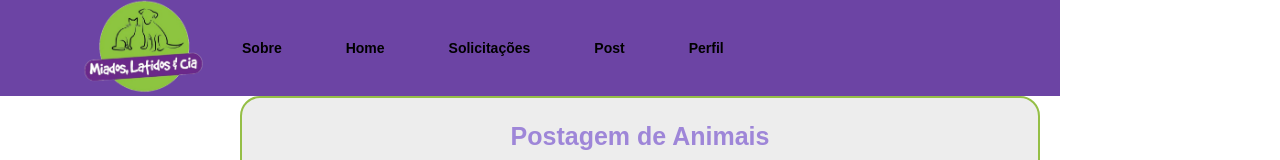
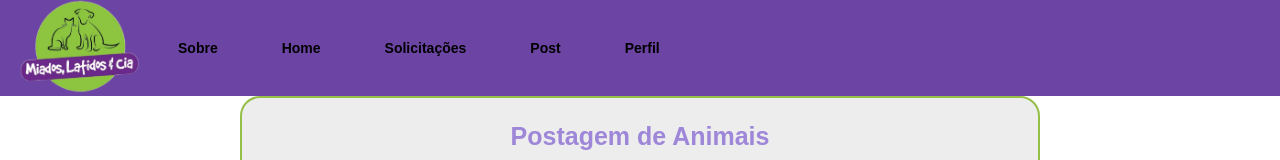
Before and after one commit to brunogmadeira/projeto-integrador-web, a Next.js app in the folder front-end/: page /post-ong in a window 1280 px wide. Shown: the top 160 px of the page. Built offline with nearby package versions, Linux system fonts and the light colour scheme.

Commit message:
chore: extensão do menu na horizontal

```diff
--- a/front-end/src/components/header/header-navigation.tsx
+++ b/front-end/src/components/header/header-navigation.tsx
@@ -38,8 +38,10 @@ export function HeaderNavigation() {
   };
 
   return (
-    <NavigationMenu className="flex items-center h-24 bg-[#6C44A4] w-full -mx-29">
-      <div className="flex items-center justify-between w-full px-20 pr-80">
+    <div className="w-full bg-[#6C44A4]">
+      <NavigationMenu className="flex items-center h-24 w-full">
+        <div className="flex items-center justify-center w-full">
+          <div className="flex items-center">
             <Image
               src="/assets/images/header/logo-login.png"
               alt="Logo"
@@ -47,7 +49,6 @@ export function HeaderNavigation() {
               height={130}
               layout="intrinsic"
               className="mr-4"
-          style={{ marginBottom: '0rem' }}
             />
             <NavigationMenuList className="flex space-x-8">
               {HEADER_NAVIGATION.map((item) => (
@@ -64,6 +65,8 @@ export function HeaderNavigation() {
               ))}
             </NavigationMenuList>
           </div>
+        </div>
       </NavigationMenu>
+    </div>
   );
 }
```
Lines whose indentation alone changed are shown as unchanged.
